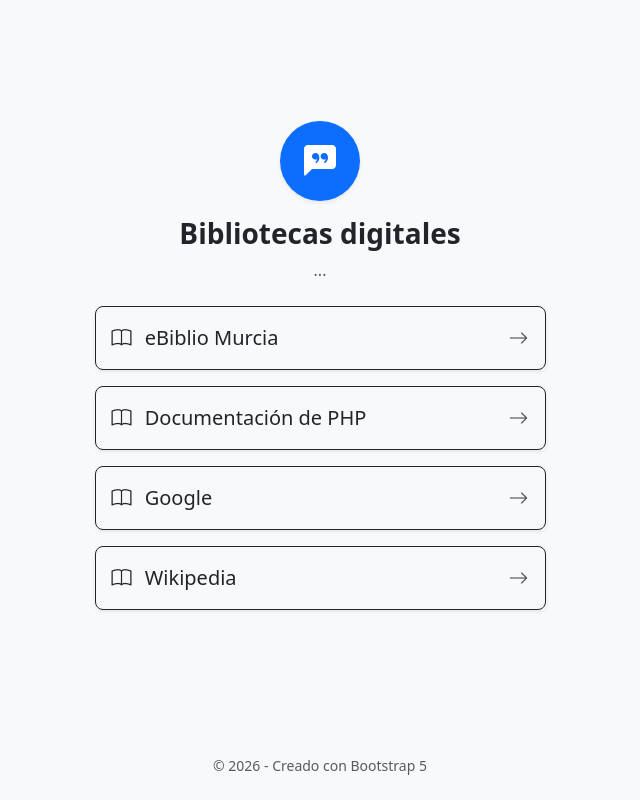
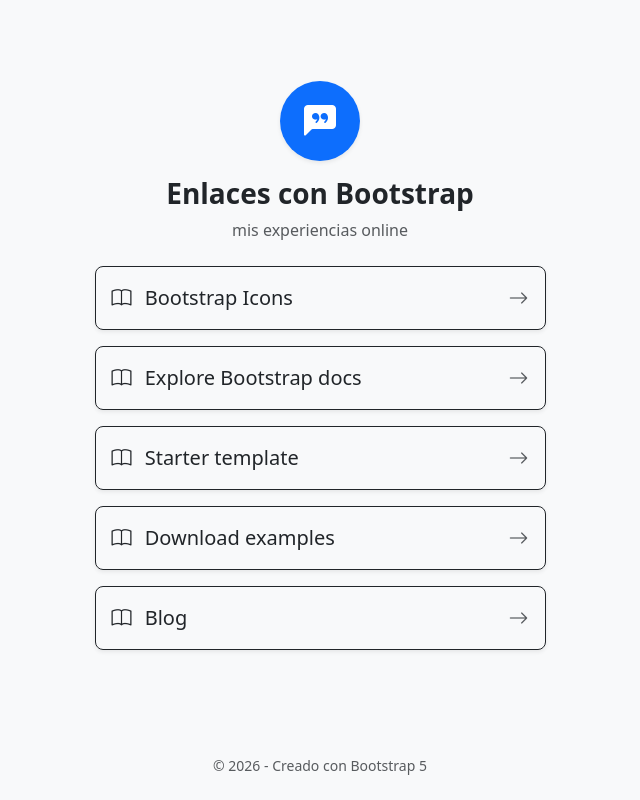
Before and after one commit to pepesaura/eBiblio, a PHP site: page / in a window 1280 px wide. Shown: the whole page, without its empty margins (320-960 px from the left). Run offline with PHP 8.4, Linux system fonts and the light colour scheme.

Commit message:
Update index.php

```diff
--- a/index.php
+++ b/index.php
@@ -1,11 +1,18 @@
-<!DOCTYPE html>
-<html lang="es">
 <?php
 $enlaces = [
-    ['https://www.php.net', 'Documentación de PHP'],
-    ['https://www.google.com', 'Google'],
-    ['https://www.wikipedia.org', 'Wikipedia']
+    ['https://icons.getbootstrap.com/', 'Bootstrap Icons'],
+    ['https://getbootstrap.com/docs/6.0/getting-started/install/', 'Explore Bootstrap docs'],
+    ['https://getbootstrap.com/docs/6.0/examples/starter-template/', 'Starter template'],
+    ['https://getbootstrap.com/docs/6.0/examples/', 'Download examples'],
+    ['https://blog.getbootstrap.com/', 'Blog']
+
 ];
+$title = "Enlaces con Bootstrap";
+$description = "mis experiencias online";
+$image = "favicon.ico";
+$url_completa = 'https://' . $_SERVER['HTTP_HOST'] . $_SERVER['REQUEST_URI'];
+$author = "tr3x.es";
+
 
 function mostrarEnlaces($enlaces) {
     foreach ($enlaces as $enlace) {
@@ -14,18 +21,20 @@ function mostrarEnlaces($enlaces) {
 }
 
 ?>
+<!DOCTYPE html>
+<html lang="es">
 <head>
     <meta charset="UTF-8">
     <meta name="viewport" content="width=device-width, initial-scale=1.0">
-    <title>Bibliotecas digitales</title>
-    <meta name="description" content="mis bibliotecas online">
-    <meta name="author" content="sunlight_zone">
+    <title><?php echo $title; ?></title>
+    <meta name="description" content="<?php echo $description; ?>">
+    <meta name="author" content="<?php echo $author; ?>">
 
     <!-- 2. Etiquetas Open Graph (Para vistas previas en Telegram, WhatsApp, Facebook, etc.) -->
-    <meta property="og:title" content="Bibliotecas digitales">
-    <meta property="og:description" content="mis bibliotecas online">
-    <meta property="og:image" content="https://ebiblio.moozak.es/e2blio.jpg"> <!-- URL absoluta de tu imagen -->
-    <meta property="og:url" content="https://ebiblio.moozak.es/index.html"> <!-- URL de tu web -->
+    <meta property="og:title" content="<?php echo $title; ?>">
+    <meta property="og:description" content="<?php echo $description; ?>">
+    <meta property="og:image" content="<?php echo $image; ?>"> <!-- URL absoluta de tu imagen -->
+    <meta property="og:url" content="<?php echo $url_completa; ?>"> <!-- URL de tu web -->
     <meta property="og:type" content="website">
 
     <link rel="icon" type="image/png" href="favicon.png">
@@ -47,26 +56,20 @@ function mostrarEnlaces($enlaces) {
                     <div class="bg-primary text-white rounded-circle d-inline-flex align-items-center justify-content-center mb-3 shadow-sm" style="width: 80px; height: 80px; font-size: 2rem;">
                         <i class="bi bi-chat-left-quote-fill"></i>
                     </div>
-                    <h1 class="h3 fw-bold text-dark">Bibliotecas digitales</h1>
-                    <p class="text-muted">...</p>
+                    <h1 class="h3 fw-bold text-dark"><?php echo $title; ?></h1>
+                    <p class="text-muted"><?php echo $description; ?></p>
                 </div>
-
-                <!-- Lista de los 6 Enlaces -->
+<?php
+foreach ($enlaces as $enlace) {
+?>
                 <div class="d-grid gap-3">
-                    <a href="https://murcia.ebiblio.es" target="_blank" class="btn btn-outline-dark btn-lg shadow-sm py-3 text-start d-flex align-items-center justify-content-between">
-                        <span><i class="bi bi-book me-2"></i> eBiblio Murcia</span>
+                    <a href="<?php echo $enlace[0]; ?>" target="_blank" class="btn btn-outline-dark btn-lg shadow-sm py-3 text-start d-flex align-items-center justify-content-between">
+                        <span><i class="bi bi-book me-2"></i> <?php echo $enlace[1]; ?></span>
                         <i class="bi bi-arrow-right text-muted"></i>
                     </a>
 <?php
-// mostrarEnlaces($enlaces);
-foreach ($enlaces as $enlace) {
-
-echo '<a href="' . $enlace[0] . '" target="_blank" class="btn btn-outline-dark btn-lg shadow-sm py-3 text-start d-flex align-items-center justify-content-between">
-                        <span><i class="bi bi-book me-2"></i> ' . $enlace[1] .'</span>
-                        <i class="bi bi-arrow-right text-muted"></i>
-                    </a>';
     }
-?>
+    ?>
 
                 </div>
 
```
